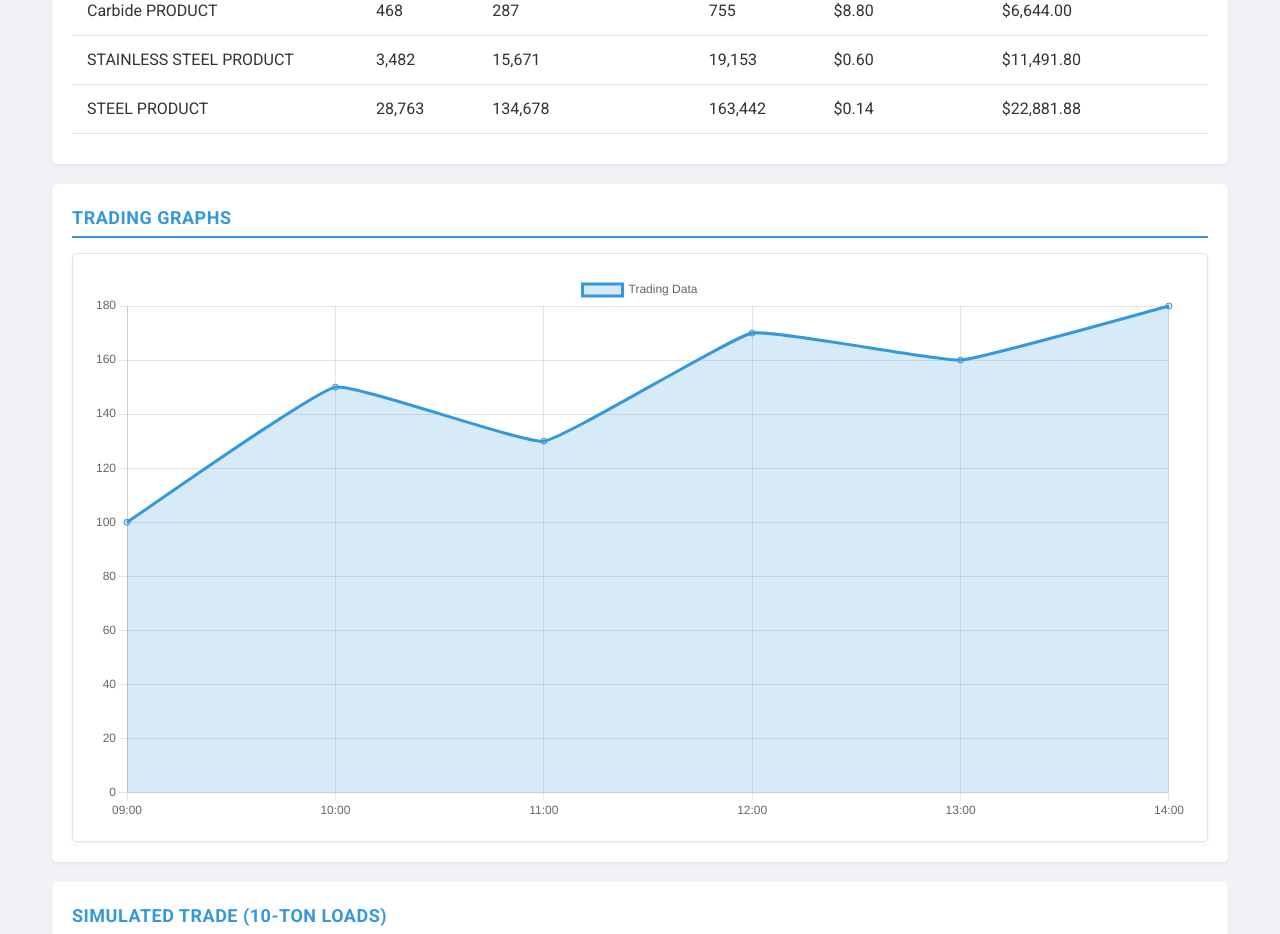
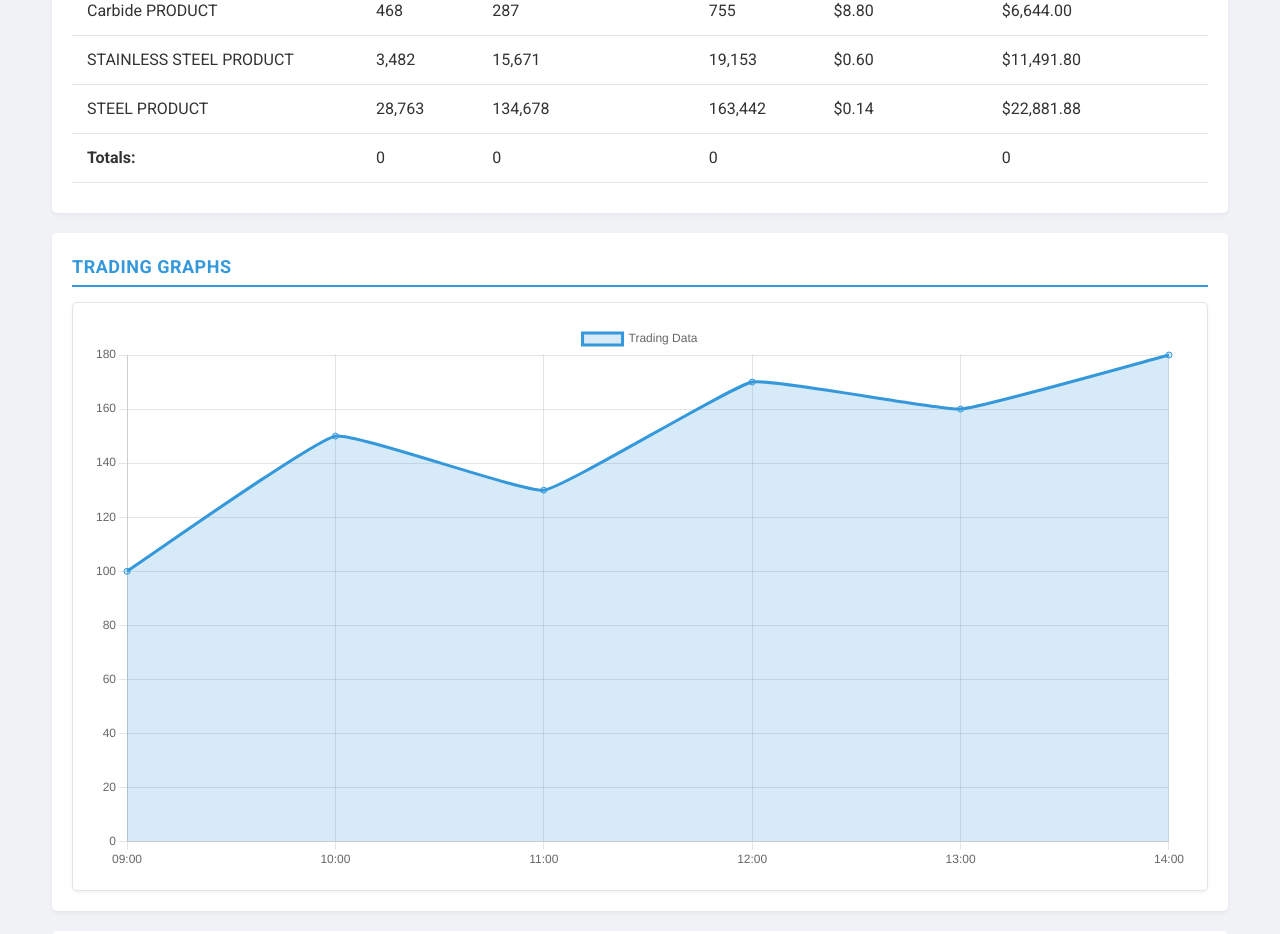
Before and after one commit to tb454/HTMLs, a website: page idk.html in a window 1280 px wide. Shown: the part 935-1869 px from the top of the page. Drawn offline with nearby package versions, Linux system fonts and the light colour scheme.

Commit message:
modified:   idk.html

```diff
--- a/idk.html
+++ b/idk.html
@@ -213,7 +213,7 @@
     <!-- Finished Goods Inventory (Greenspark) -->
 <div class="section">
   <div class="section-title">Finished Goods Inventory (Greenspark)</div>
-      <!-- Updated table with dynamic Total Purchase Value -->
+  <!-- Updated table with dynamic Total Purchase Value and totals row -->
   <table id="greenspark-table">
     <thead>
       <tr>
@@ -315,8 +315,19 @@
         <td>$0.00</td>
       </tr>
     </tbody>
+    <tfoot>
+      <tr>
+        <td><strong>Totals:</strong></td>
+        <td id="total-wip">0</td>
+        <td id="total-finished">0</td>
+        <td id="total-total">0</td>
+        <td></td>
+        <td id="total-purchase">0</td>
+      </tr>
+    </tfoot>
   </table>
 </div>
+
 
     <!-- Trading Graph Section -->
     <div class="section">
```
Lines whose indentation alone changed are shown as unchanged.
